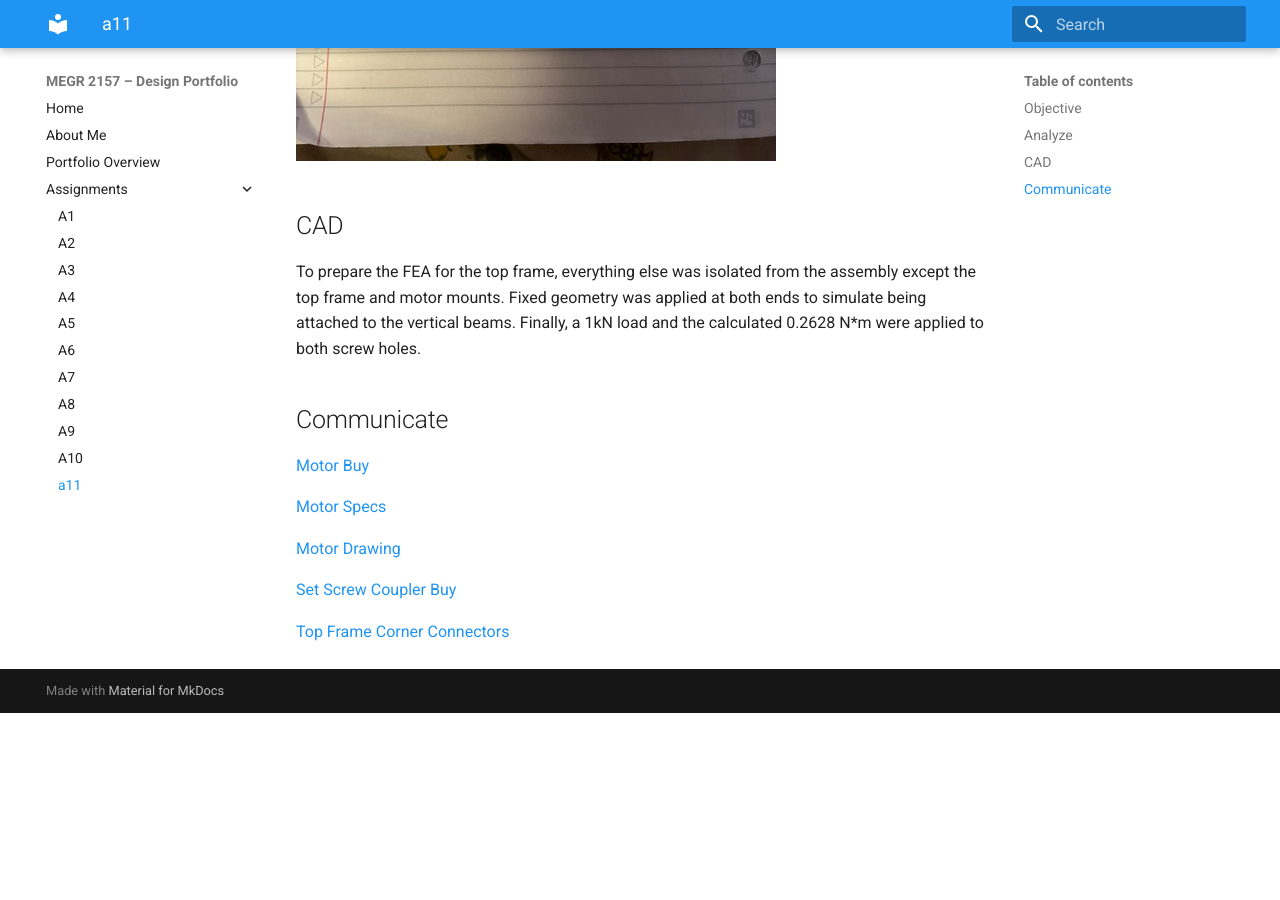
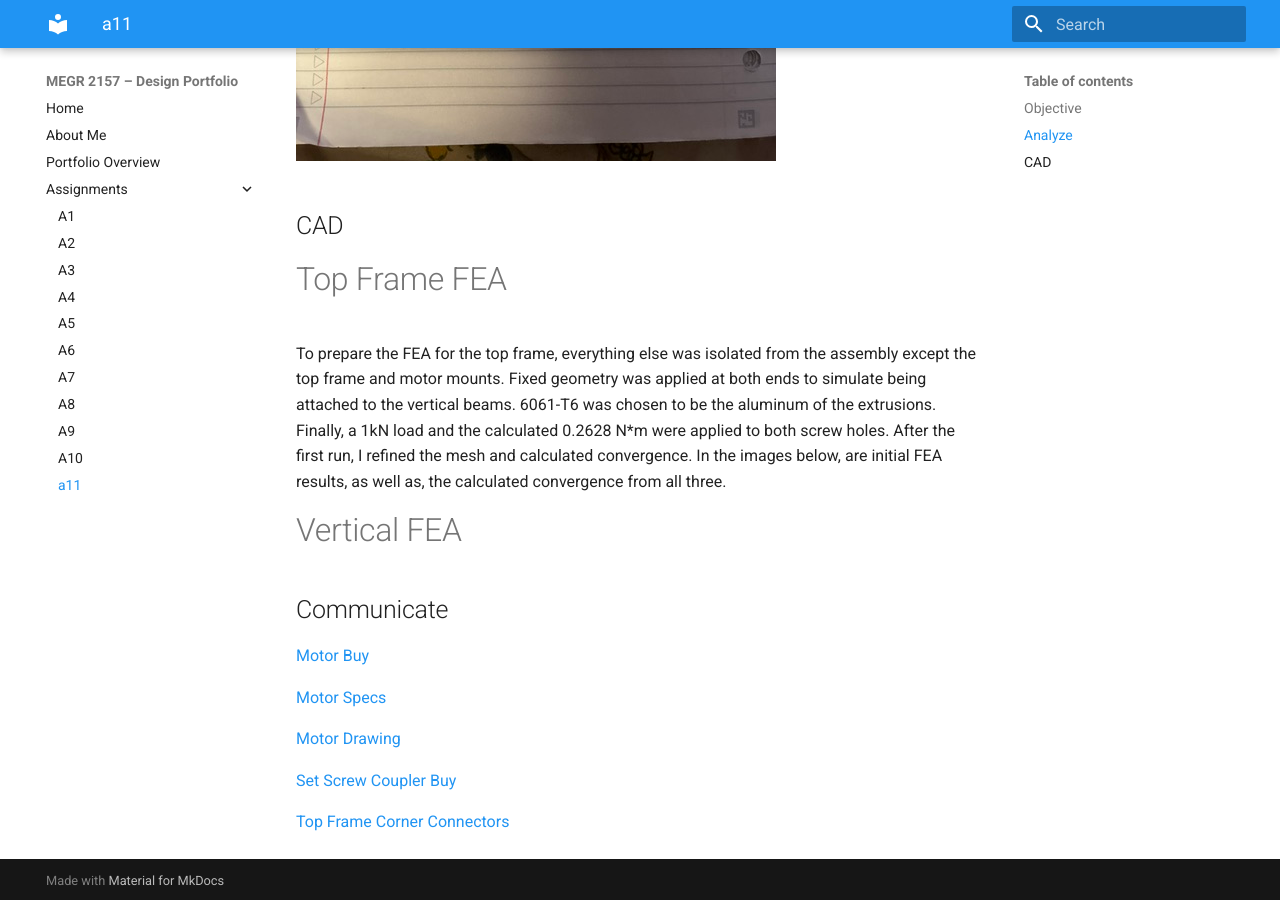
Before and after one commit to AidenGrake/megr2157-portfolio, an MkDocs documentation site: the page built from docs/assignments/a11/index.md, in a window 1280 px wide and 900 px high, scrolled down 3216 px. Built offline with MkDocs 1.6.1 and Material for MkDocs 9.7.7, drawn with Linux system fonts in a browser that asks for light colours; before the commit the page ends 3929 px from its top, so only the background shows below that.

Commit message:
Update index.md

```diff
--- a/docs/assignments/a11/index.md
+++ b/docs/assignments/a11/index.md
@@ -19,7 +19,11 @@ For the coupler I needed to determine the necessary outer diameter to support th
 ![Coupler Math](Coupler.jpeg)
 
 ## CAD
-To prepare the FEA for the top frame, everything else was isolated from the assembly except the top frame and motor mounts. Fixed geometry was applied at both ends to simulate being attached to the vertical beams. Finally, a 1kN load and the calculated 0.2628 N*m were applied to both screw holes.
+# Top Frame FEA
+To prepare the FEA for the top frame, everything else was isolated from the assembly except the top frame and motor mounts. Fixed geometry was applied at both ends to simulate being attached to the vertical beams. 6061-T6 was chosen to be the aluminum of the extrusions. Finally, a 1kN load and the calculated 0.2628 N*m were applied to both screw holes. After the first run, I refined the mesh and calculated convergence. In the images below, are initial FEA results, as well as, the calculated convergence from all three.
+
+# Vertical FEA
+
 
 ## Communicate
 [Motor Buy](https://www.automationdirect.com/adc/shopping/catalog/motion_control/stepper_systems/single_shaft_stepper_motors/stp-mtrac-23044)
```
